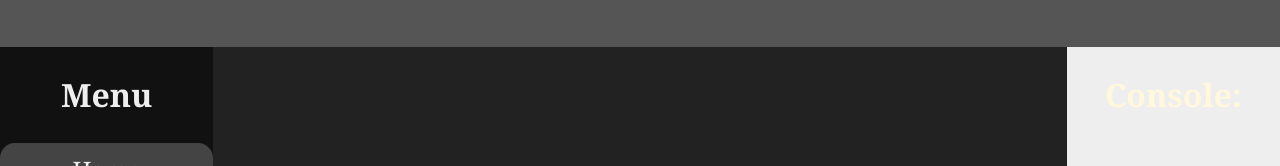
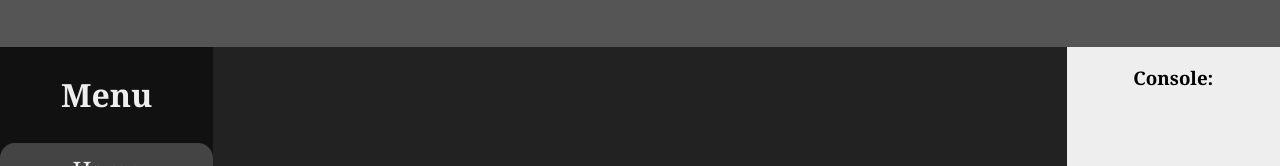
Before and after one commit to WistyDagel/WebChess, a website: page src/chess.html in a window 1280 px wide. Shown: the part 132-298 px from the top of the page. Drawn offline with Linux system fonts and the light colour scheme.

Commit message:
Fixed console header content

```diff
--- a/src/chess.html
+++ b/src/chess.html
@@ -19,7 +19,7 @@
         </div>
         <div class="board" id='chessBoard'></div>
         <div class="console">
-            <h2>Console:</h2>
+            <h3>Console:</h3>
         </div>
     </div>
 </body>
```
Also changed, not shown: src/chess960.html (+1 -1 lines).
